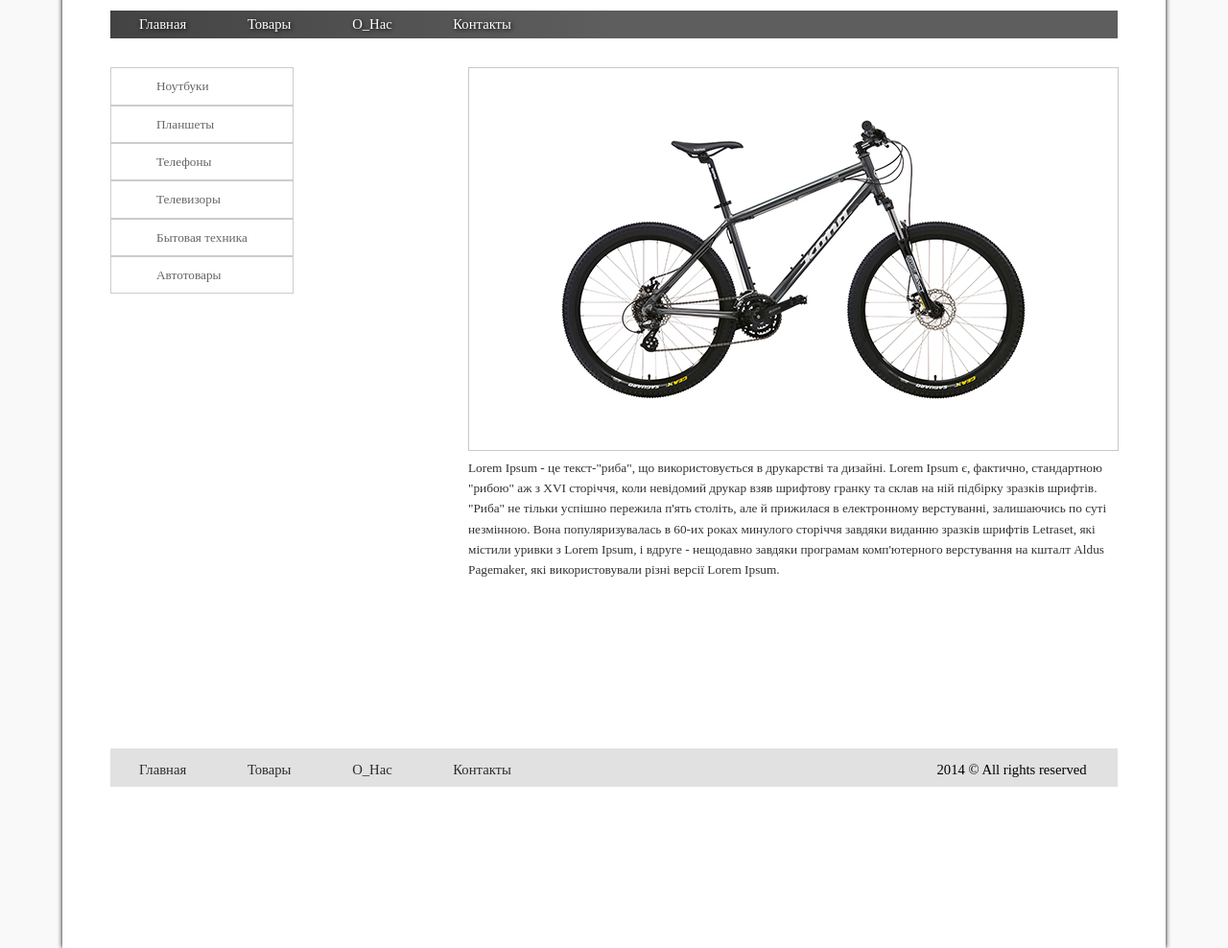
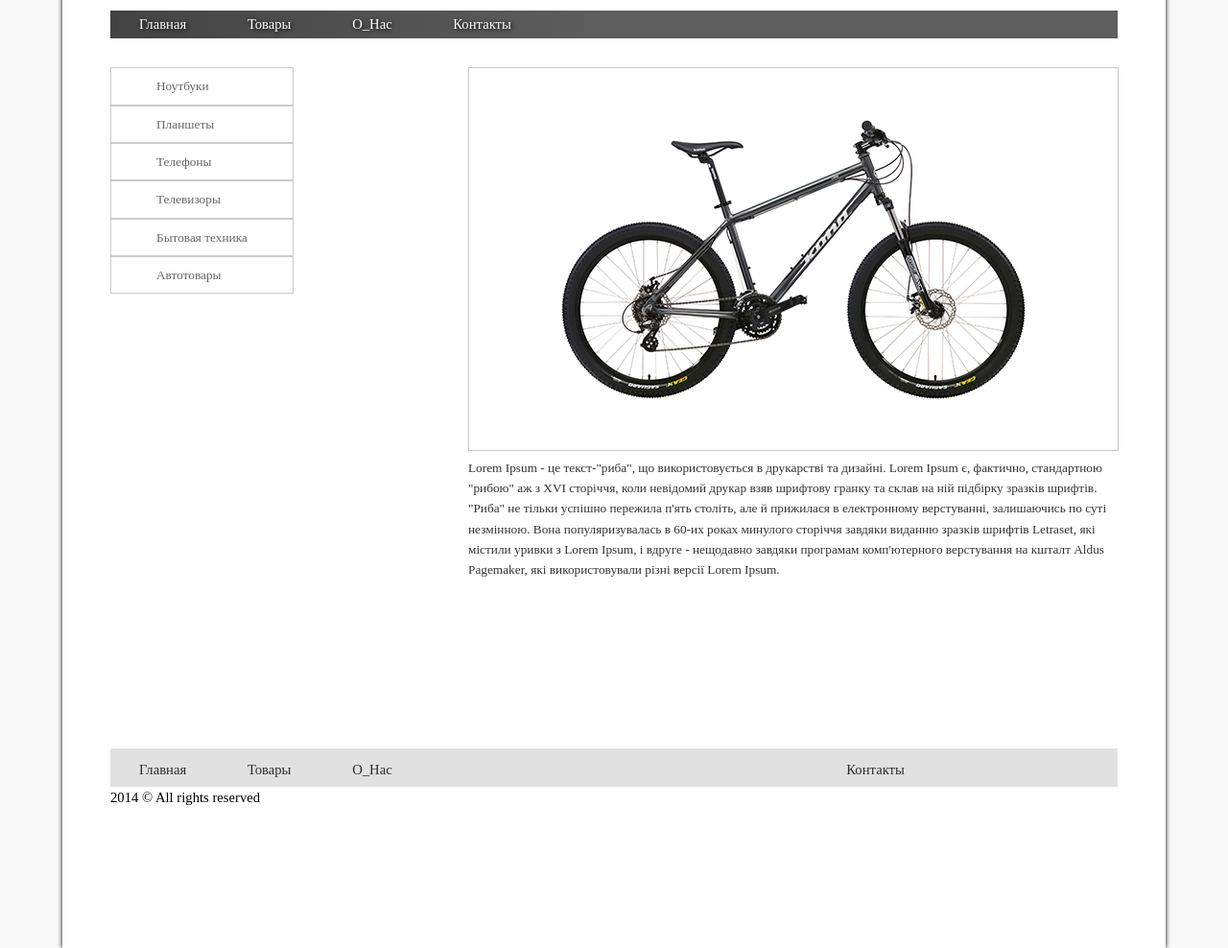
Before and after one commit to aunekrasova/aunekrasova.github.io, a plain HTML site: page Markup/HW2/index.html in a window 1280 px wide. Shown: the part 112-1100 px from the top of the page at 96% size. Drawn offline with Linux system fonts and the light colour scheme.

Commit message:
All rights reserved in div

```diff
--- a/Markup/HW2/index.html
+++ b/Markup/HW2/index.html
@@ -6,6 +6,8 @@
 	<link rel="stylesheet" href="css/cssreset.css">
 	<link rel="stylesheet" href="css/style.css">
 </head>
+
+
 <body>
 		<div id="box">
 			<div class="Logo"><img class="imglogo" src="img/logo.png">
@@ -33,14 +35,14 @@
 				<p>Lorem Ipsum - це текст-"риба", що використовується в друкарстві та дизайні. Lorem Ipsum є, фактично, стандартною "рибою" аж з XVI сторіччя, коли невідомий друкар взяв шрифтову гранку та склав на ній підбірку зразків шрифтів. "Риба" не тільки успішно пережила п'ять століть, але й прижилася в електронному верстуванні, залишаючись по суті незмінною. Вона популяризувалась в 60-их роках минулого сторіччя завдяки виданню зразків шрифтів Letraset, які містили уривки з Lorem Ipsum, і вдруге - нещодавно завдяки програмам комп'ютерного верстування на кшталт Aldus Pagemaker, які використовували різні версії Lorem Ipsum.</p>
 				</div>
 			</div>
-			<footer>
+		<footer>
 				<ul>
 					<li><a href="#">Главная</a></li>
 					<li><a href="#">Товары</a></li>
 					<li><a href="#">О_Нас</a></li>
 					<li><a href="#">Контакты</a></li>
-					<li>2014 © All rights reserved</li>
 				</ul>
-			</footer>
+				<div class="rights">2014 © All rights reserved</div>
+		</footer>
 		</div>
 </body>
```
